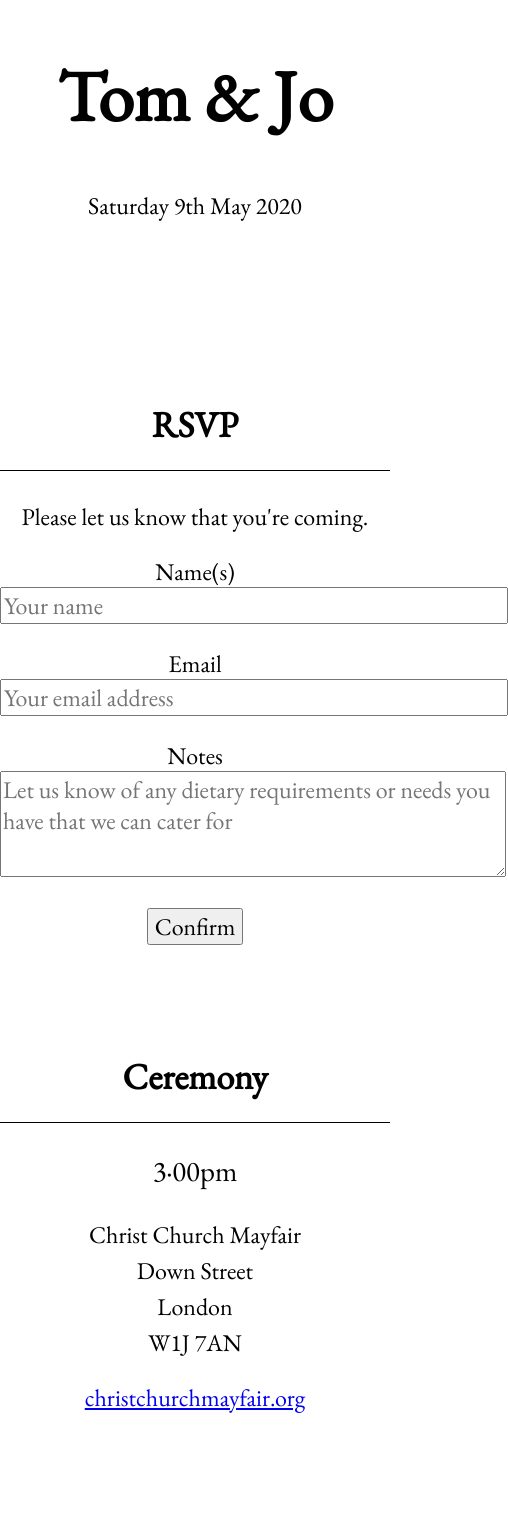
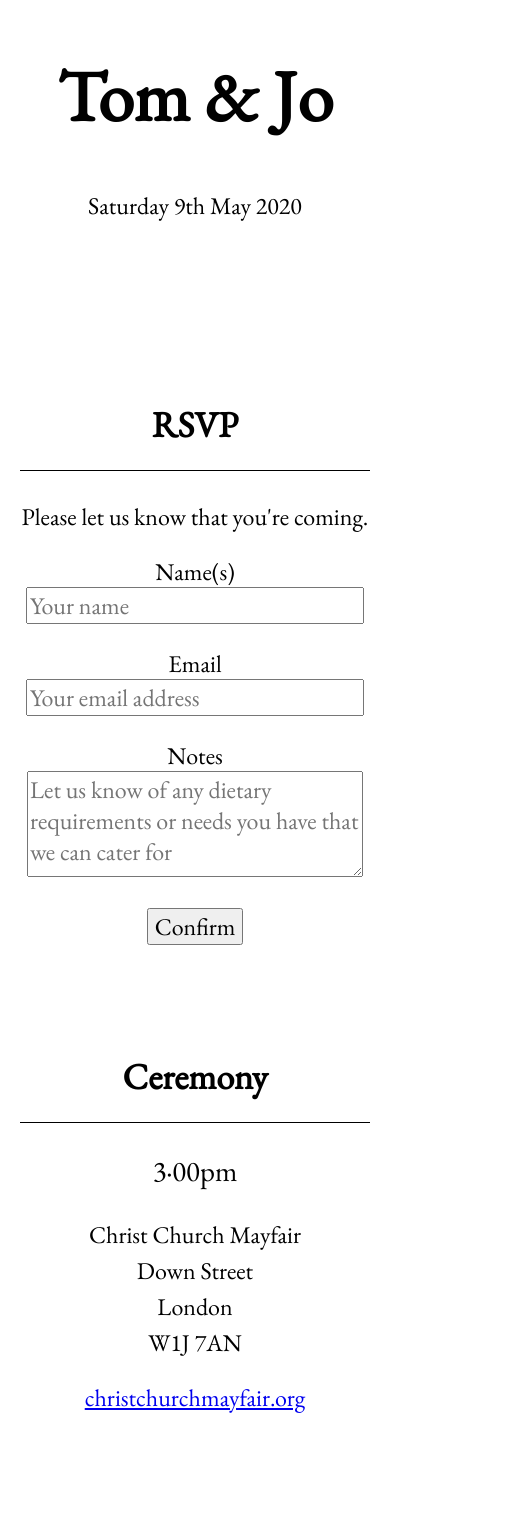
Before and after one commit to tomduckering/jo-and-tom-dot-com, a React (Create React App) app: page / in a window 390 px wide. Shown: the top 1529 px of the page, 508 px wide, since content can reach past the window. Built offline with nearby package versions, Linux system fonts and the light colour scheme.

Commit message:
Make it responsive

```diff
--- a/src/App.css
+++ b/src/App.css
@@ -10,6 +10,13 @@
   grid-template-areas: ". header header header header header header header header header header header header ."
   ". content content content content content content content content content content content content .";
   grid-template-rows: auto auto;
+}
+
+@media only screen and (min-device-width: 375px)
+   {
+    .App {
+      grid-template-columns: 20px 1fr 1fr 1fr 1fr 1fr 1fr 1fr 1fr 1fr 1fr 1fr 1fr 20px;
+    }
 }
 
 .App header {
@@ -65,3 +72,14 @@ time {
   width: 500px;
   height: 100px;
 }
+
+@media only screen and (min-device-width: 375px)
+   {
+    .App main section textarea {
+      width: calc(100% - 20px);
+    }
+
+    .App main section input {
+      width: calc(100% - 20px);
+    }
+}
```
